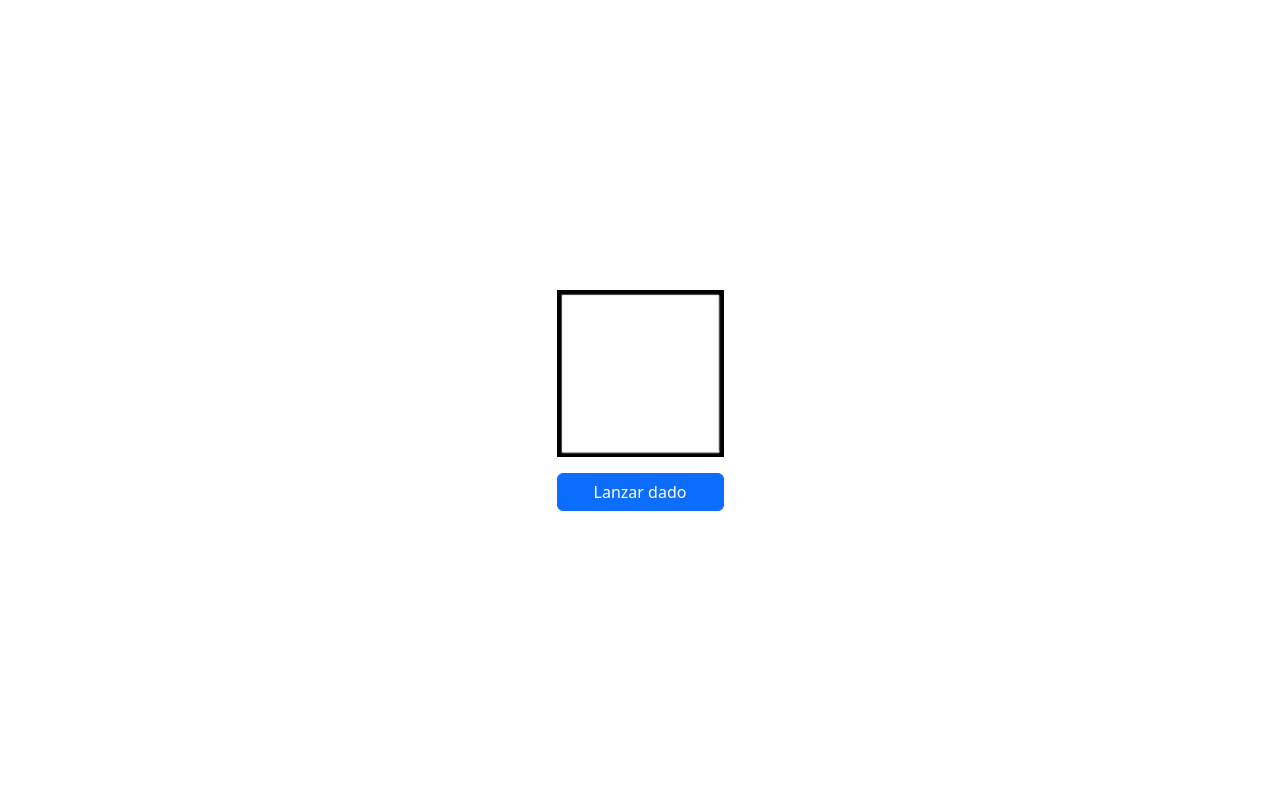
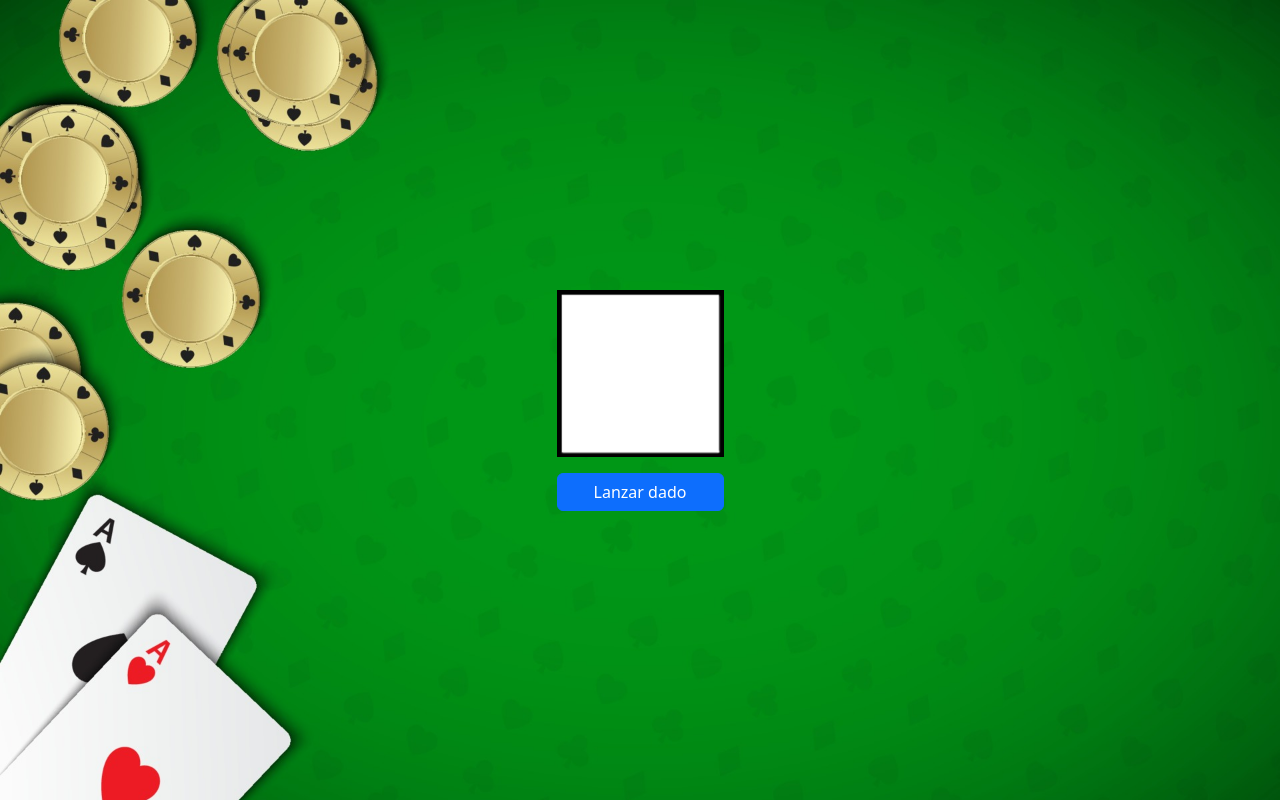
Before and after one commit to leonelhv/sesion-7-asincrona, an Angular app: page / in a window 1280 px wide. Built offline with nearby package versions, Linux system fonts and the light colour scheme.

Commit message:
add background to app

```diff
--- a/src/app/app.component.css
+++ b/src/app/app.component.css
@@ -1,3 +1,6 @@
 main {
   height: 100vh;
+  background-image: url("/assets/img/background_casino.jpg");
+  background-repeat: no-repeat;
+  background-size: cover;
 }
```
Also changed, not shown: src/assets/img/background_casino.jpg (added).
